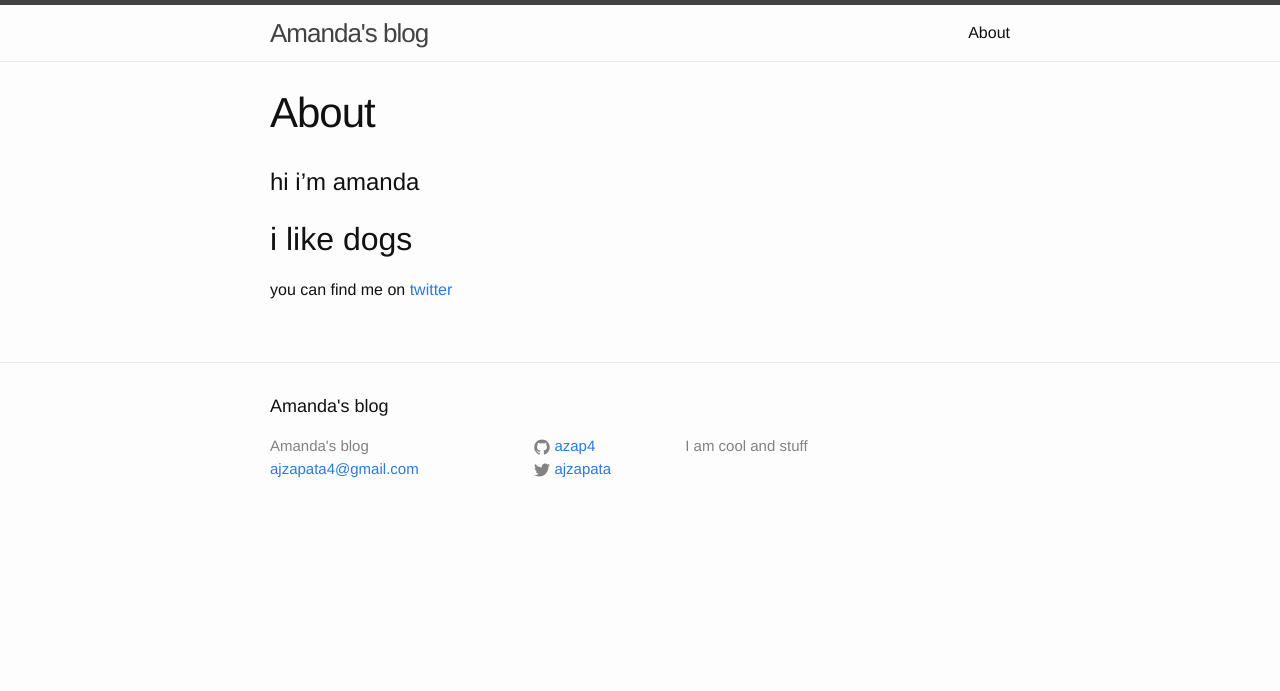
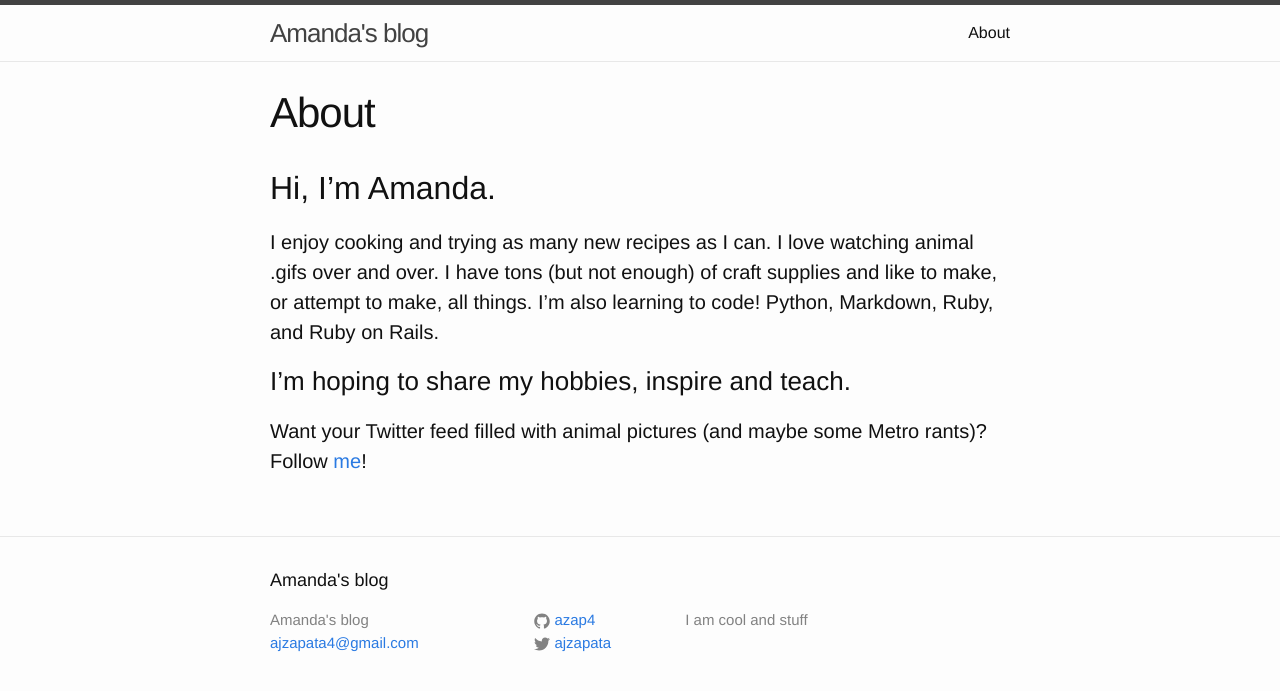
Before and after one commit to azap4/azap4.github.io, a Jekyll site: the page built from about.md, in a window 1280 px wide. Shown: the top 691 px of the page. Built offline with Jekyll 4.4.1, drawn with Linux system fonts in a browser that asks for light colours.

Commit message:
about page

```diff
--- a/about.md
+++ b/about.md
@@ -4,8 +4,10 @@ title: About
 permalink: /about/
 ---
 
-#hi i'm amanda
+##Hi, I'm Amanda.
 
-##i like dogs
+####I enjoy cooking and trying as many new recipes as I can. I love watching animal .gifs over and over. I have tons (but not enough) of craft supplies and like to make, or attempt to make, all things. I'm also learning to code! Python, Markdown, Ruby, and Ruby on Rails.
 
-you can find me on [twitter](http://twitter.com/ajzapata)
+###I'm hoping to share my hobbies, inspire and teach.
+
+####Want your Twitter feed filled with animal pictures (and maybe some Metro rants)? Follow [me](http://twitter.com/ajzapata)!
```
